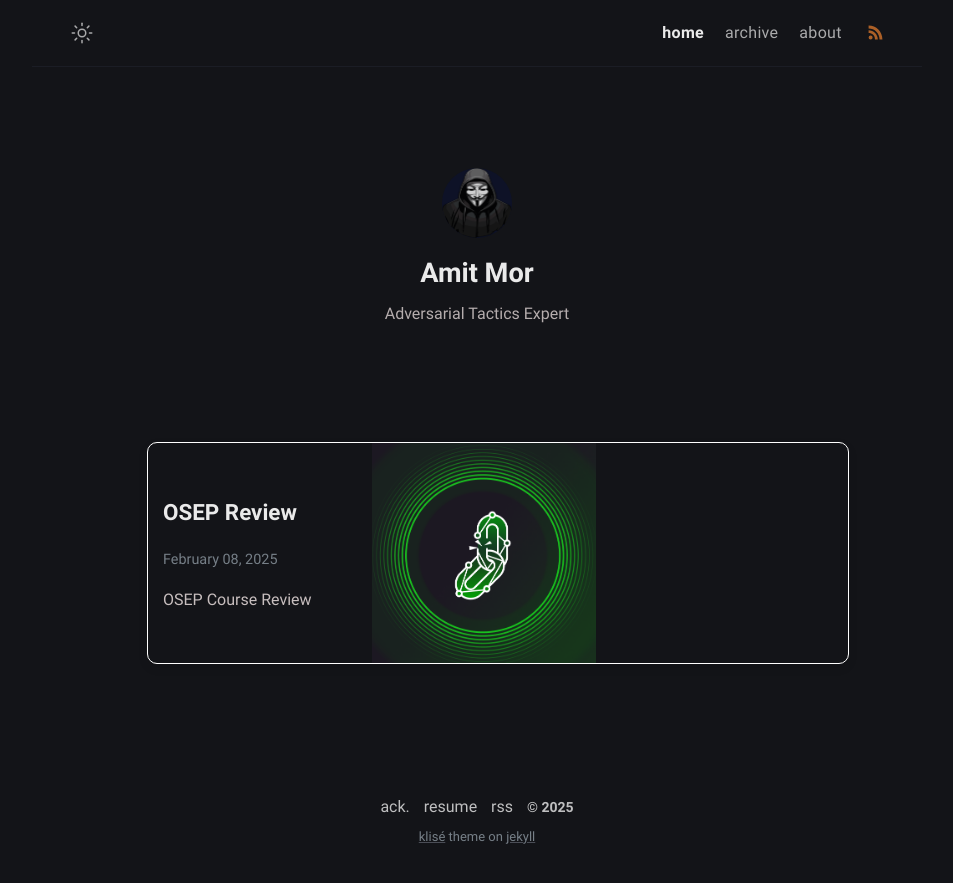
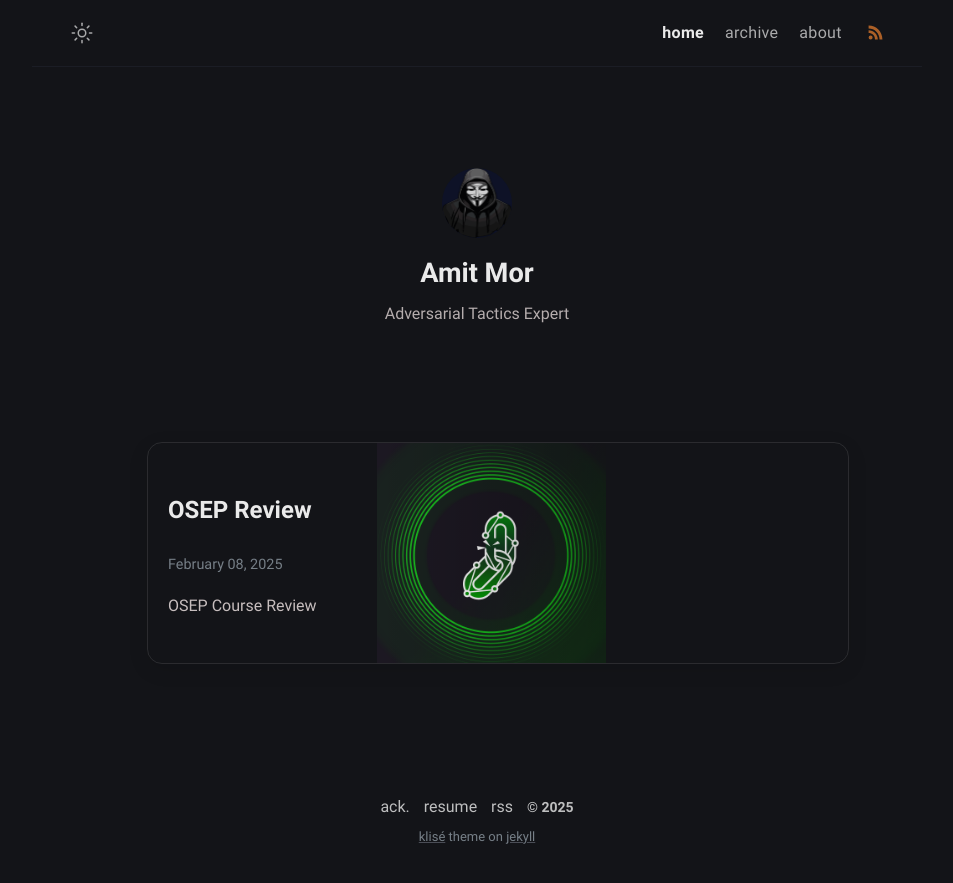
Before and after one commit to Extravenger/extravenger.github.io, a Jekyll site: the page built from index.md, in a window 1280 px wide. Shown: the top 883 px of the page, without its empty margins (163-1116 px from the left). Built offline with Jekyll 4.4.1, drawn with Linux system fonts in a browser that asks for light colours.

Commit message:
Update style.scss

```diff
--- a/assets/css/style.scss
+++ b/assets/css/style.scss
@@ -14,27 +14,41 @@
 .post-card {
   display: flex;
   background: var(--content-bg);
-  border-radius: 10px;
-  box-shadow: 0 4px 10px rgba(0, 0, 0, 0.1);
-  transition: transform 0.2s ease-in-out;
+  border-radius: 15px; /* Increased border radius */
+  box-shadow: 0 6px 20px rgba(0, 0, 0, 0.1); /* Softer shadow */
+  transition: transform 0.2s ease-in-out, box-shadow 0.2s ease-in-out;
   overflow: hidden;
   padding: 0;
-  border: 1px solid white;
+  border: 1px solid rgba(255, 255, 255, 0.1); /* Subtle border */
   width: 700px;
   height: 220px;
   margin: 10px auto; /* Centers the card horizontally */
+  opacity: 0; /* For fade-in animation */
+  animation: fadeIn 0.5s ease-in-out forwards;
 }
 
 /* Hover effect */
 .post-card:hover {
   transform: translateY(-5px);
-  box-shadow: 0 6px 15px rgba(0, 0, 0, 0.15);
+  box-shadow: 0 10px 30px rgba(0, 0, 0, 0.2); /* Enhanced shadow on hover */
+}
+
+/* Fade-in animation */
+@keyframes fadeIn {
+  from {
+    opacity: 0;
+    transform: translateY(20px);
+  }
+  to {
+    opacity: 1;
+    transform: translateY(0);
+  }
 }
 
 /* Flex container for text and image */
 .post-card-content {
   display: flex !important;
-  flex-direction: row !important;  /* Changed to row */
+  flex-direction: row !important; /* Changed to row */
   align-items: center;
   justify-content: space-between;
   width: 100%;
@@ -47,7 +61,20 @@
   flex-shrink: 0;
   overflow: hidden;
   border-left: 1px solid var(--border-color);
-  order: 2 !important;  /* Image remains on the right */
+  order: 2 !important; /* Image remains on the right */
+  position: relative;
+}
+
+/* Gradient overlay for the image */
+.post-card-image::before {
+  content: "";
+  position: absolute;
+  top: 0;
+  left: 0;
+  width: 100%;
+  height: 100%;
+  background: linear-gradient(to right, rgba(0, 0, 0, 0), rgba(0, 0, 0, 0.3));
+  z-index: 1;
 }
 
 .post-text {
@@ -55,9 +82,10 @@
   display: flex;
   flex-direction: column;
   justify-content: center;
-  padding: 15px;
+  padding: 20px; /* Increased padding */
   height: 100%;
-  order: 1 !important;  /* Text remains on the left */
+  order: 1 !important; /* Text remains on the left */
+  position: relative; /* For positioning the button */
 }
 
 /* Image styling */
@@ -66,24 +94,71 @@
   height: 100%;
   object-fit: cover;
   display: block;
+  transition: transform 0.3s ease-in-out;
+}
+
+/* Hover effect for the image */
+.post-card:hover .post-card-image img {
+  transform: scale(1.05); /* Slight zoom on hover */
 }
 
 /* Styles for the title */
 .post-card h2 {
-  font-size: 1.4rem;
-  margin-bottom: 5px;
-  word-wrap: break-word;
+  font-size: 1.5rem;
+  font-weight: 600;
+  margin-bottom: 10px;
+  color: var(--text-color);
+  transition: color 0.2s ease-in-out;
+}
+
+/* Hover effect for the title */
+.post-card:hover h2 {
+  color: var(--accent-color); /* Change to your accent color */
 }
 
 /* Metadata styling */
 .post-meta {
   font-size: 0.9rem;
   color: var(--text-secondary);
-  margin-bottom: 5px;
+  margin-bottom: 10px;
+  display: flex;
+  gap: 10px; /* Spacing between metadata items */
+}
+
+.post-meta span {
+  display: flex;
+  align-items: center;
+  gap: 5px;
 }
 
 /* Post excerpt */
 .post-excerpt {
   font-size: 1rem;
   color: var(--text-color);
+  line-height: 1.5;
+  transition: color 0.2s ease-in-out;
 }
+
+/* Hover effect for the excerpt */
+.post-card:hover .post-excerpt {
+  color: var(--text-secondary); /* Change color on hover */
+}
+
+/* Read More button */
+.read-more-button {
+  position: absolute;
+  bottom: 20px;
+  left: 20px;
+  background: var(--accent-color);
+  color: white;
+  padding: 8px 16px;
+  border-radius: 5px;
+  text-decoration: none;
+  font-size: 0.9rem;
+  transition: background 0.2s ease-in-out;
+}
+
+/* Hover effect for the button */
+.read-more-button:hover {
+  background: var(--accent-hover-color); /* Darker shade for hover */
+}
```
